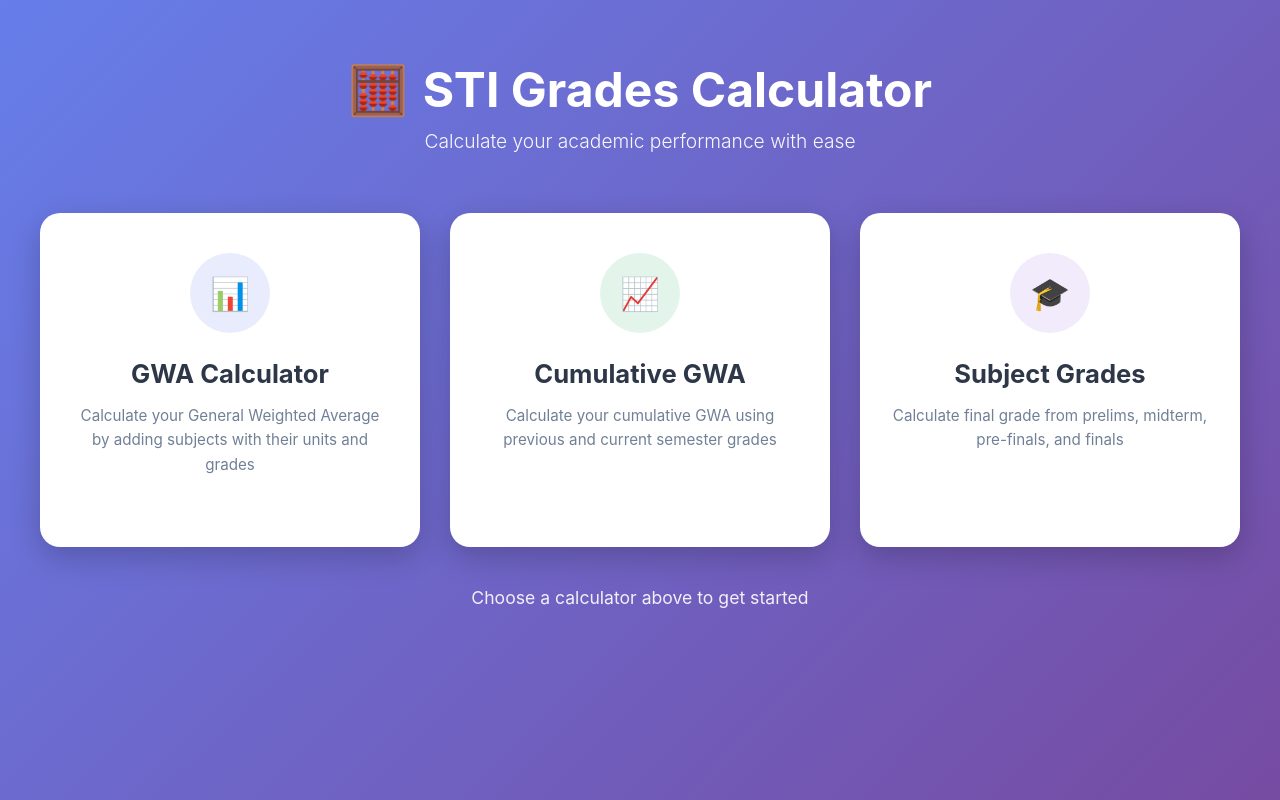
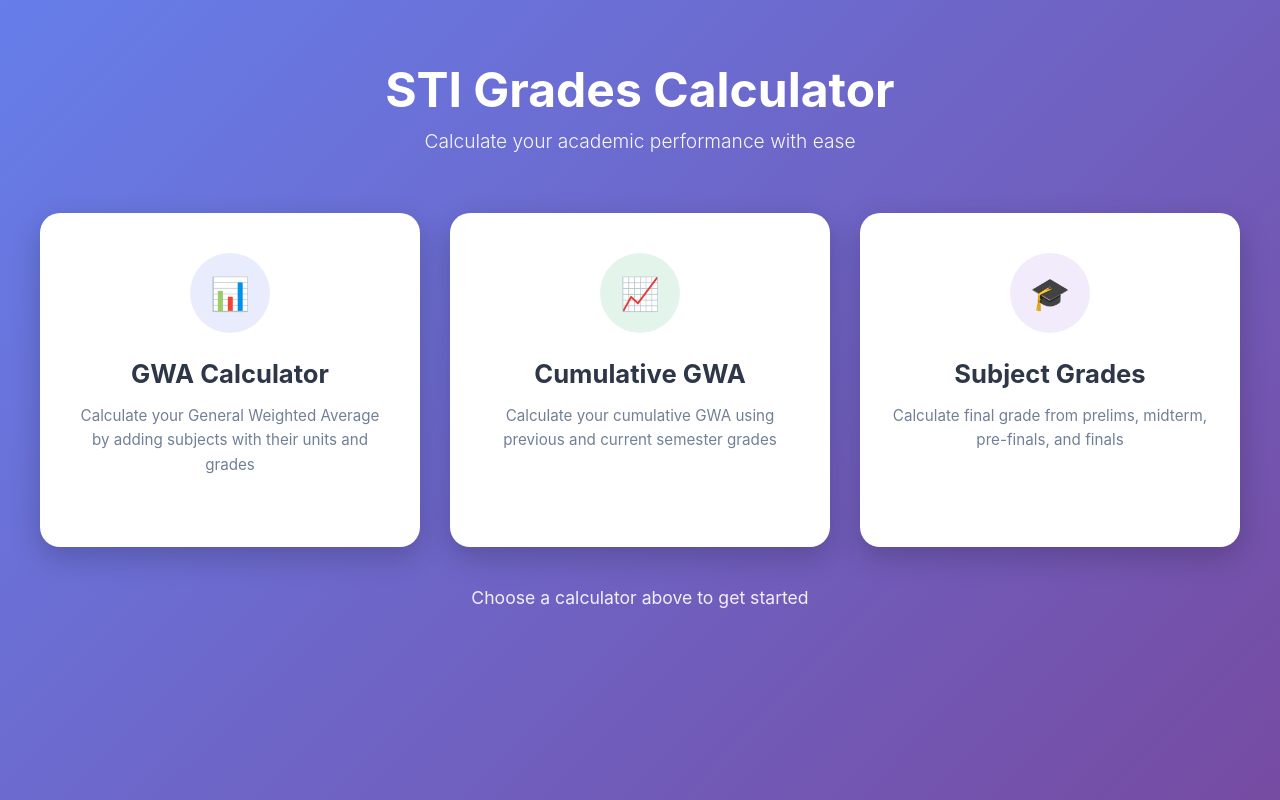
Before and after one commit to Jaydee1430/Grades-Calculator, a plain HTML site: page index.html in a window 1280 px wide. Drawn offline with Linux system fonts and the light colour scheme.

Commit message:
Update index.html

```diff
--- a/index.html
+++ b/index.html
@@ -9,11 +9,9 @@
 </head>
 <body>
     <div class="container">
-        <!-- Home Page -->
         <div id="homePage" class="page active">
             <div class="header">
                 <h1>
-                    <span>🧮</span>
                     STI Grades Calculator
                 </h1>
                 <p class="subtitle">Calculate your academic performance with ease</p>
@@ -42,7 +40,6 @@
             <p class="footer-text">Choose a calculator above to get started</p>
         </div>
 
-        <!-- GWA Calculator Page -->
         <div id="gwaPage" class="page">
             <a href="#" class="back-link" onclick="showPage('homePage'); return false;">
                 ← Back to Home
@@ -91,7 +88,6 @@
             </div>
         </div>
 
-        <!-- Cumulative GWA Calculator Page -->
         <div id="cumulativePage" class="page">
             <a href="#" class="back-link" onclick="showPage('homePage'); return false;">
                 ← Back to Home
@@ -133,7 +129,6 @@
             </div>
         </div>
 
-        <!-- Subject Grades Calculator Page -->
         <div id="subjectPage" class="page">
             <a href="#" class="back-link" onclick="showPage('homePage'); return false;">
                 ← Back to Home
```
